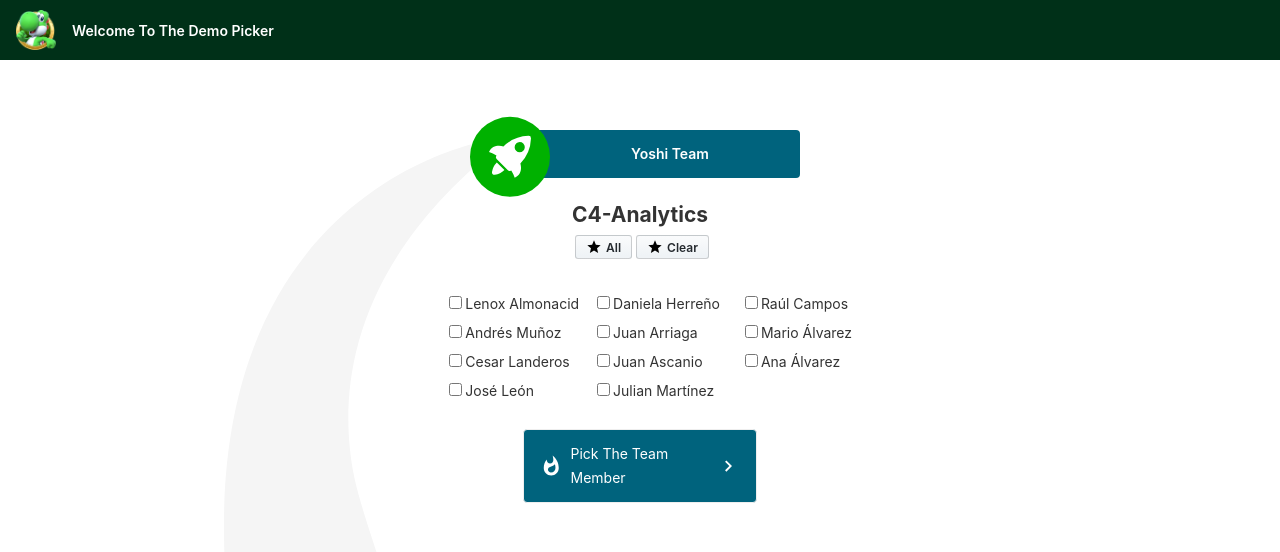
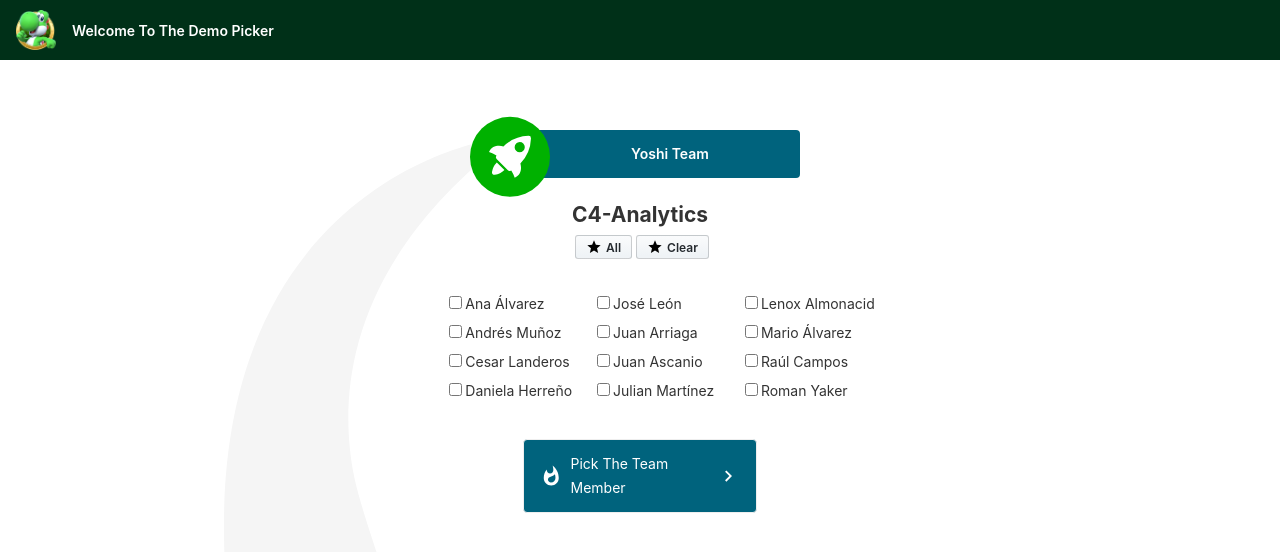
Before and after one commit to LenoxRico/demo-picker, an Angular app: page / in a window 1280 px wide. Shown: the top 552 px of the page. Built offline with nearby package versions, Linux system fonts and the light colour scheme.

Commit message:
Add Roman Yaker to the team

```diff
--- a/src/app/app.component.ts
+++ b/src/app/app.component.ts
@@ -48,14 +48,14 @@ export class AppComponent {
       lead: 1,
       enable: false,
     },
-    // {
-    //   id: 6,
-    //   role: 'Web UI Developer, Sr.',
-    //   name: 'David',
-    //   lastname: 'Aili',
-    //   lead: 1,
-    //   enable: false,
-    // },
+    {
+      id: 6,
+      role: 'FullStack Developer',
+      name: 'Roman',
+      lastname: 'Yaker',
+      lead: 1,
+      enable: false,
+    },
     {
       id: 7,
       role: 'QA',
@@ -104,7 +104,7 @@ export class AppComponent {
       lead: 4,
       enable: false,
     },
-  ];
+  ].sort((a, b) => a.name.localeCompare(b.name));
   selectedMember = { name: '', lastname: '', role: '' };
   loading = false;
 
```
